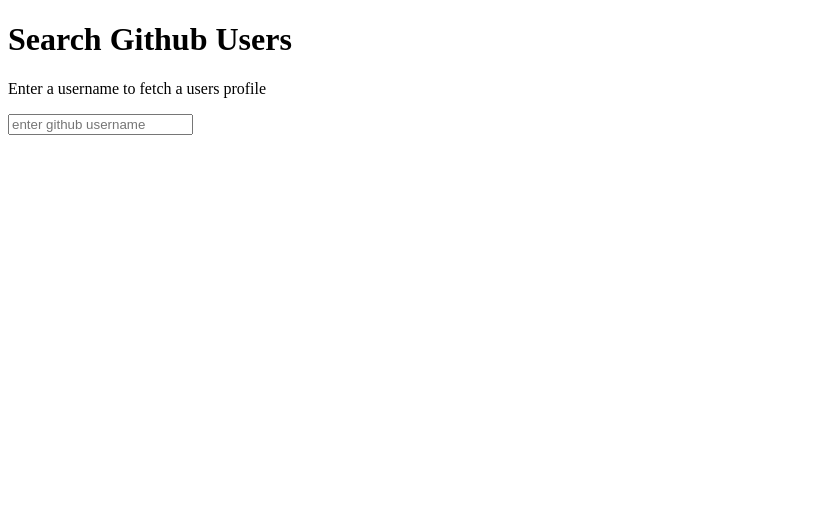
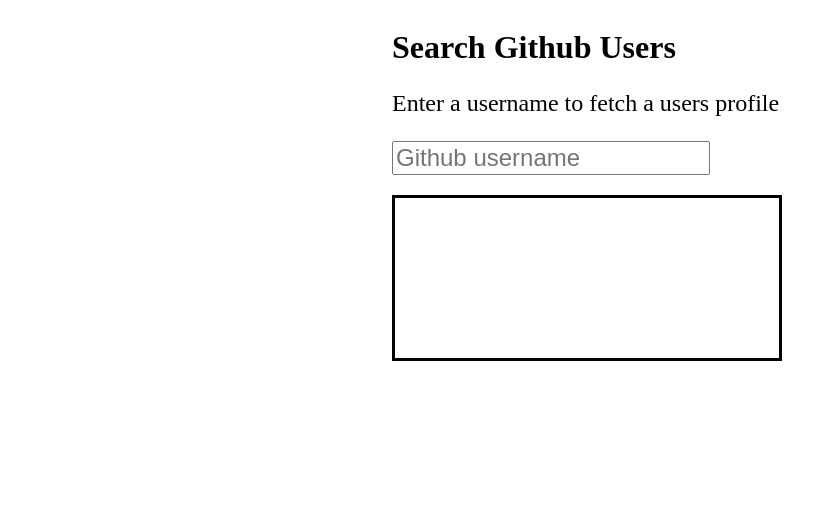
Before and after one commit to Pratikshatippe/GitFetch, a plain HTML site: page index.html in a window 1280 px wide. Shown: the whole page, without its empty margins (0-837 px from the left). Drawn offline with nearby package versions, Linux system fonts and the light colour scheme.

Commit message:
Display enter github username

```diff
--- a/css/style.css
+++ b/css/style.css
@@ -1,3 +1,8 @@
+.container-fluid{
+    height: 100vh;
+    width: 100vw;
+    overflow: hidden;
+}
 .content{
     height: 60vh;
     width:40vw;
@@ -6,3 +11,10 @@
 .sub-content,.form-control{
     font-size: 24px;
 }
+.profileDetails{
+    font-size: 30px;
+    margin-top: 20px;
+    border: 3px solid;
+    height: 20vh;
+    width: 30vw;
+}
--- a/index.html
+++ b/index.html
@@ -5,15 +5,18 @@
     <meta name="viewport" content="width=device-width, initial-scale=1.0">
     <meta http-equiv="X-UA-Compatible" content="ie=edge">
     <title>Git Performance</title>
+    <link rel="stylesheet" type="text/css" href="css/style.css">
 </head>
 <body>
     <div class="container-fluid">
         <div class="content">
             <h1>Search Github Users</h1>
             <p class="sub-content">Enter a username to fetch a users profile</p>
-            <input type="text" id="searchuser" class="form-control" placeholder="enter github username">
+            <input type="text" id="searchuser" class="form-control" placeholder="Github username">
+            <div class="profileDetails">
+                <div id="profile"></div>
+            </div>
         </div>
-        <div id="profile"></div>
     </div>
 
 </body>
--- a/js/app.js
+++ b/js/app.js
@@ -10,7 +10,7 @@
            }
        }).done(function(user){
         //    console.log(user);
-
-       })
+            $('#profile').html(`User: ${user.name}`);
+       });
     });
 });
```
